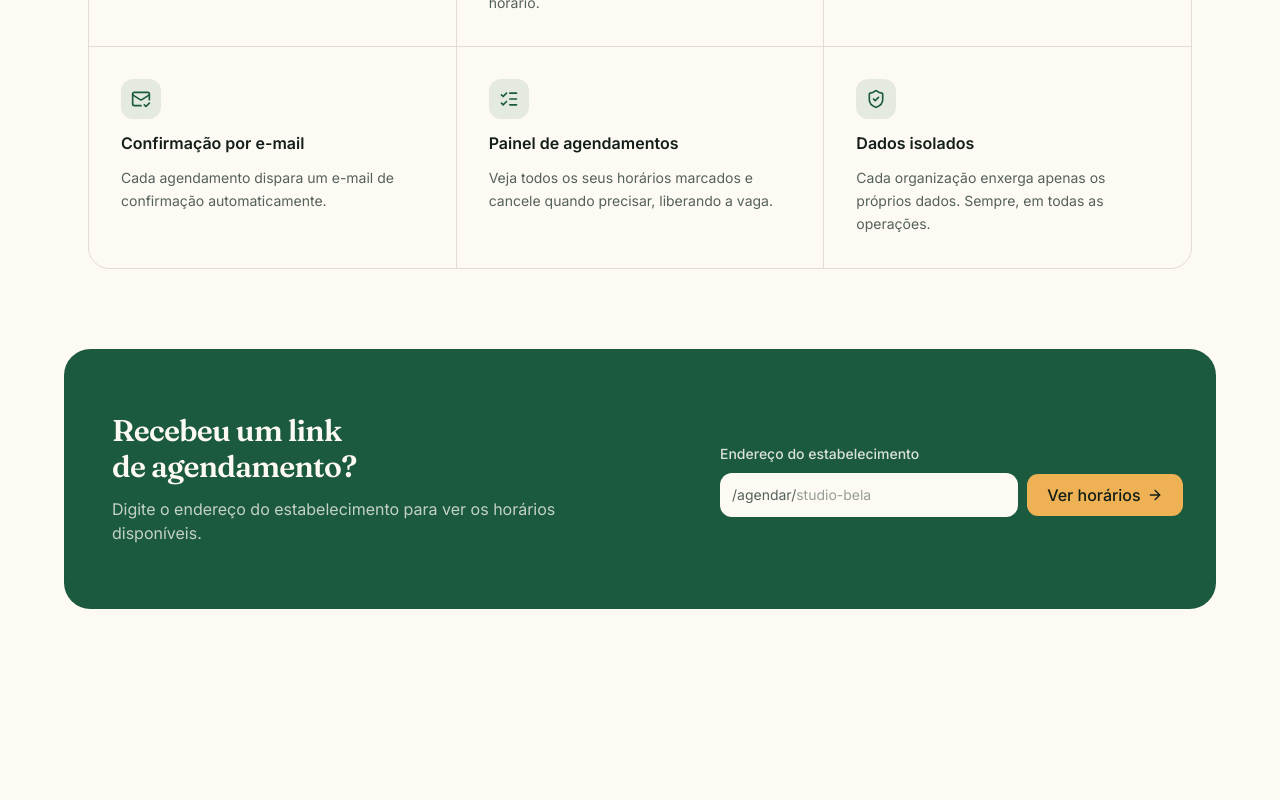
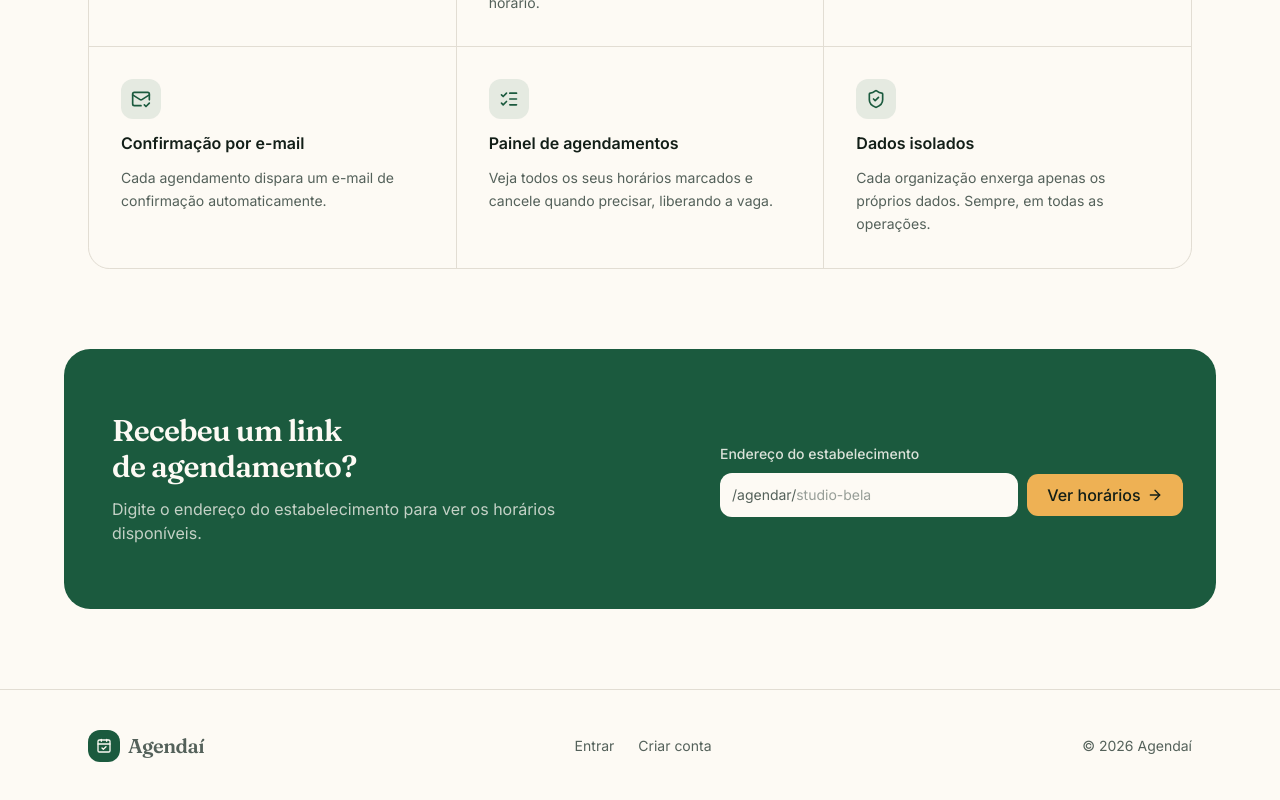
Before and after one commit to LuanCruz13/agendamento-multitenant, a Next.js app in the folder frontend/: page / in a window 1280 px wide. Shown: the part 1550-2350 px from the top of the page. Before the commit the page ends 2239 px from the top, so only its background shows below. Built offline with nearby package versions, Linux system fonts and the light colour scheme.

Commit message:
feat(frontend): complete landing page structure

```diff
--- a/frontend/app/page.tsx
+++ b/frontend/app/page.tsx
@@ -6,15 +6,19 @@ import { BookingPreview } from "@/components/landing/booking-preview";
 import { HowItWorks } from "@/components/landing/how-it-works";
 import { Features } from "@/components/landing/features";
 import { SlugFinder } from "@/components/landing/slug-finder";
+import { SiteFooter } from "@/components/landing/site-footer";
 
 export default function Home() {
   return (
       <>
       <SiteHeader />
-      <Hero />
-      <HowItWorks />
-      <Features/>
-      <SlugFinder/>
+      <main>
+        <Hero />
+        <HowItWorks />
+        <Features/>
+        <SlugFinder/>
+      </main>
+      <SiteFooter/>
       </>
   );
 }
```
